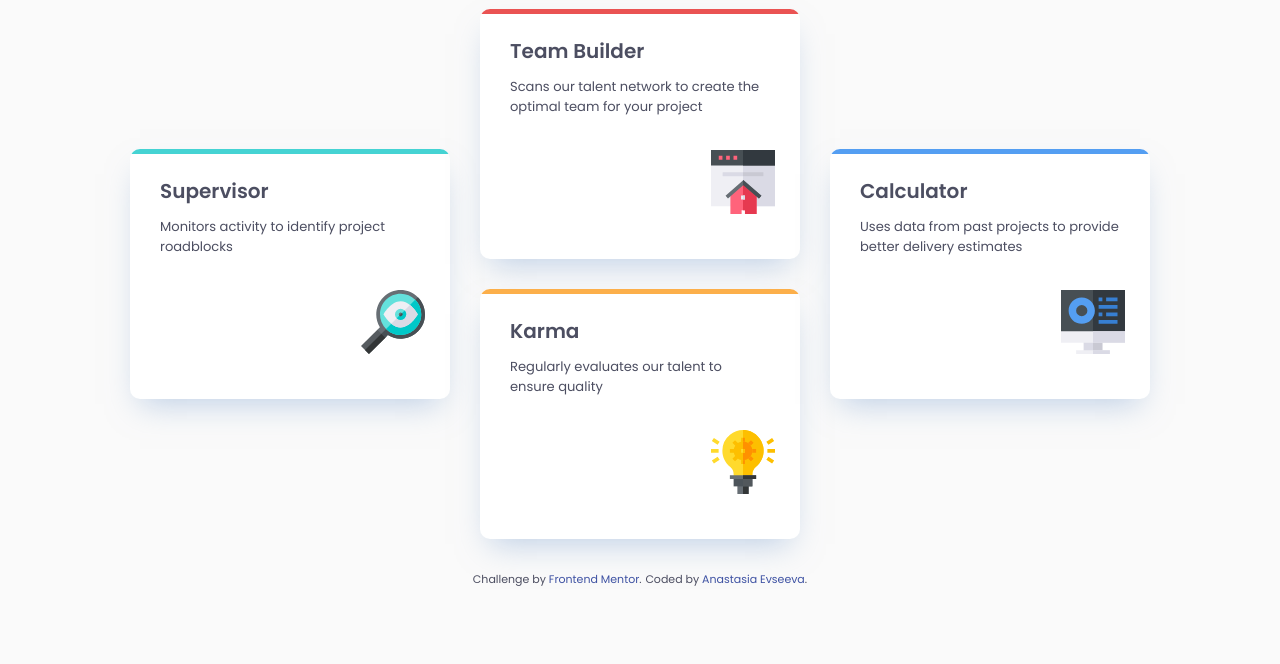
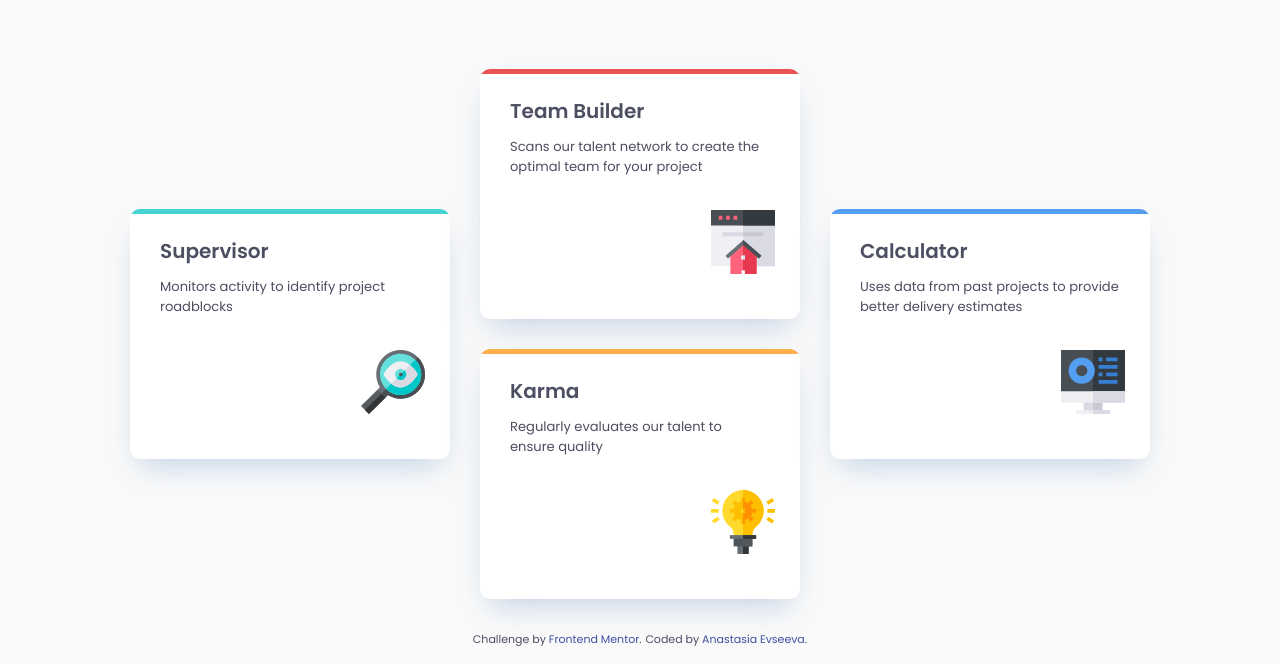
Before and after one commit to evseeeva/four-card-feature-section, a plain HTML site: page index.html in a window 1280 px wide. Shown: the part 278-942 px from the top of the page. Before the commit the page ends 882 px from the top, so only its background shows below. Drawn offline with Linux system fonts and the light colour scheme.

Commit message:
Fixed .container width and .features margin-top

```diff
--- a/style.css
+++ b/style.css
@@ -75,7 +75,8 @@ main {
 }
 
 .container {
-    max-width: 1200px;
+    max-width: 1280px;
+    box-sizing: content-box;
     padding: 0 7vw;
     margin: 0 auto;
     display: flex;
@@ -84,8 +85,6 @@ main {
 }
 
 /* features-section */
-.section {}
-
 .features {
     margin-top: 3.75rem;
 }
@@ -222,15 +221,16 @@ footer .container {
         --font-size-xl: 2.25rem;
     }
 
+    .features {
+        margin-top: 7.5rem;
+    }
+
     .section-description {
         margin-bottom: 4.5rem;
     }
 
     .feature-card-list {
         grid-template-columns: repeat(3, clamp(320px, 23.5vw, 400px));
-        /* grid-auto-flow: dense; */
-        /* grid-template-areas: "supervisor team builder  karma"
-            "supervisor calculator  karma"; */
     }
 
     .feature-card-list-item:has(.supervisor) {
```
